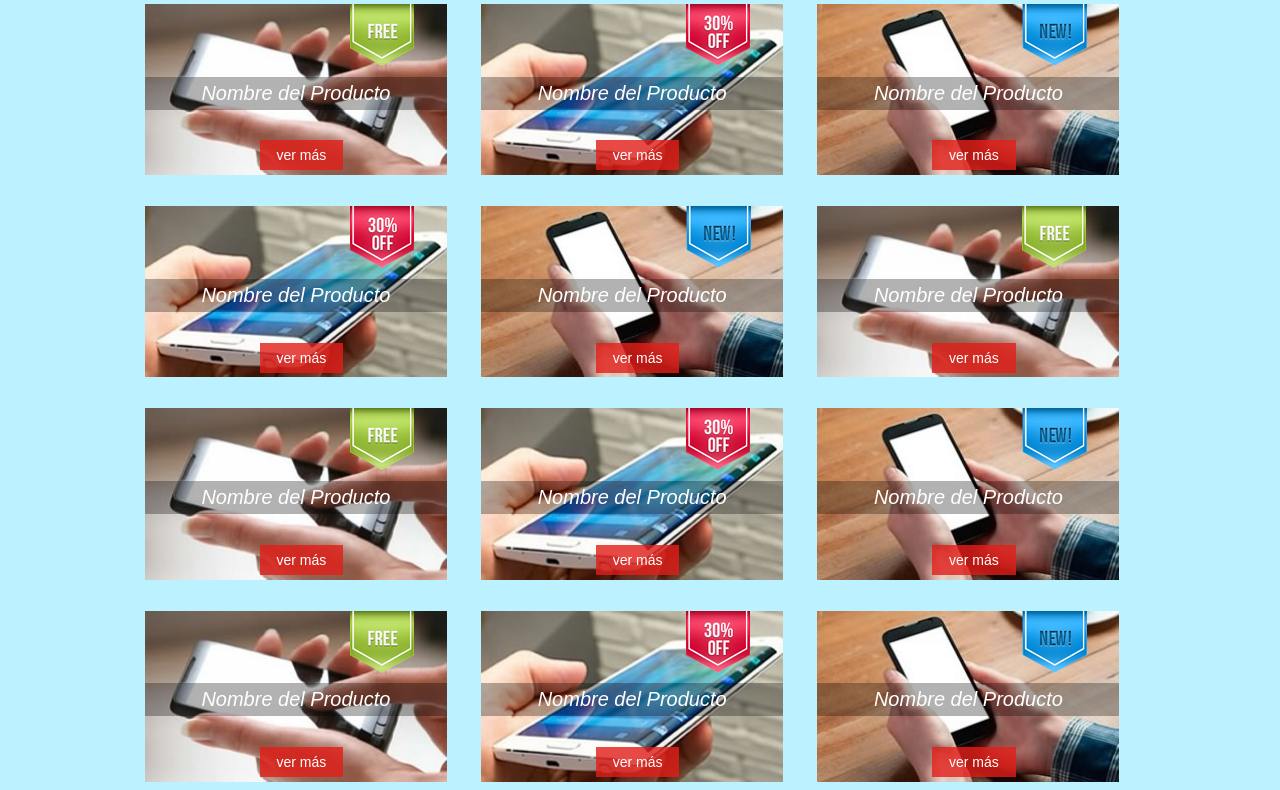
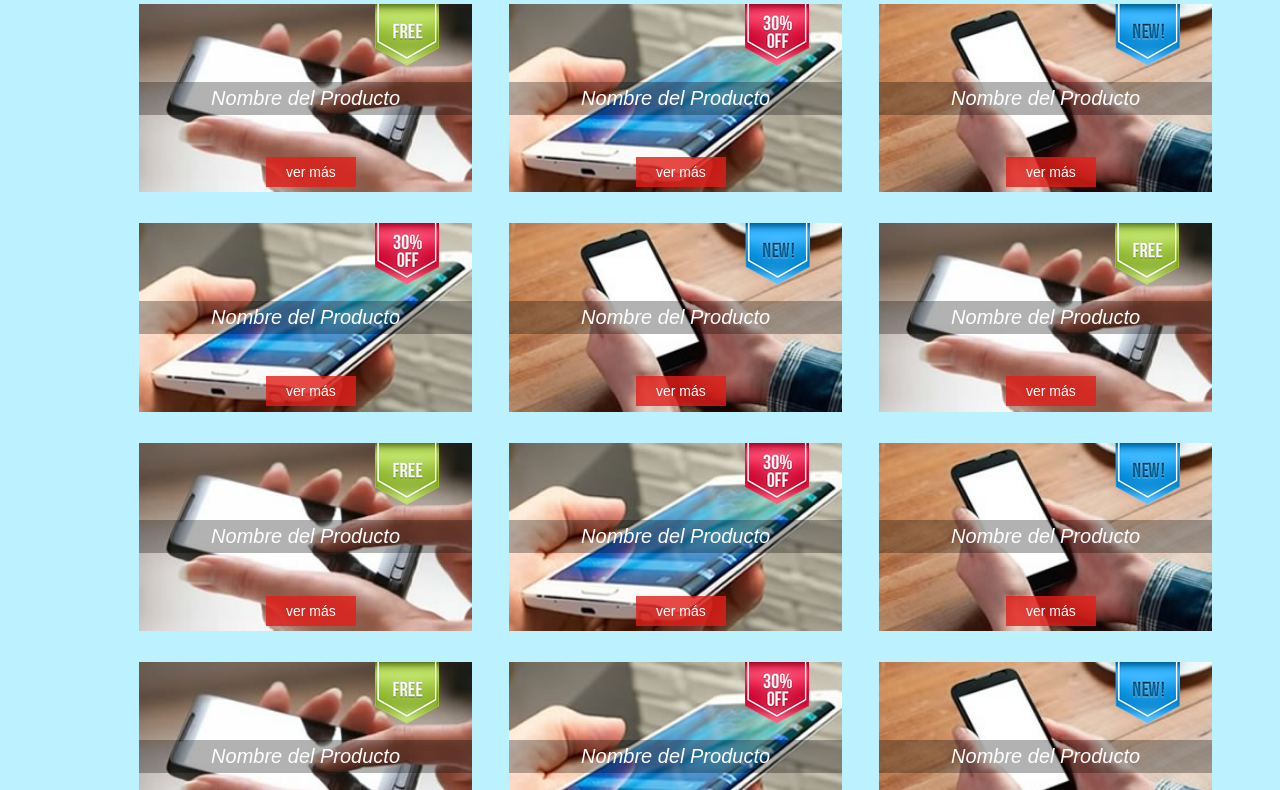
Before and after one commit to iquiroga/practica4DH-HTML-CSS, a plain HTML site: page index.html in a window 1280 px wide. Shown: the part 134-924 px from the top of the page. Drawn offline with Linux system fonts and the light colour scheme.

Commit message:
ultimos cambios

```diff
--- a/css/master.css
+++ b/css/master.css
@@ -2,13 +2,15 @@ body{
   background-color: #BCF1FF;
   display: flex;
   justify-content: center;
-  max-width: 1140px;
+  max-width: 95%;
   font-family: sans-serif;
 }
 
 .container {
+  display: flex;
+  flex-direction: column;
   background-color: #BCF1FF;
-  width: 95%;
+  width: 98%;
 }
 
 .encabezado{
```
